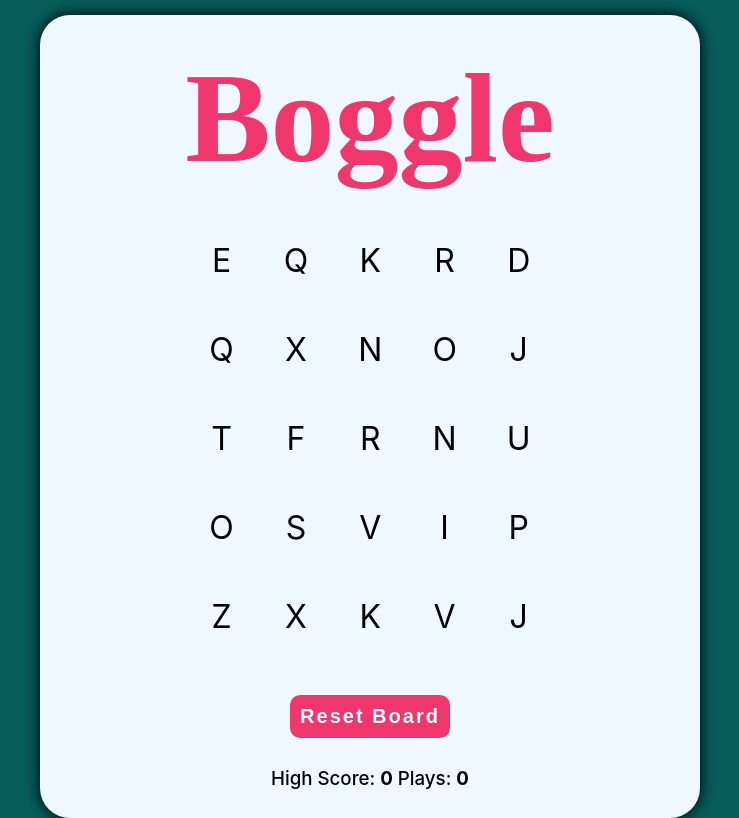
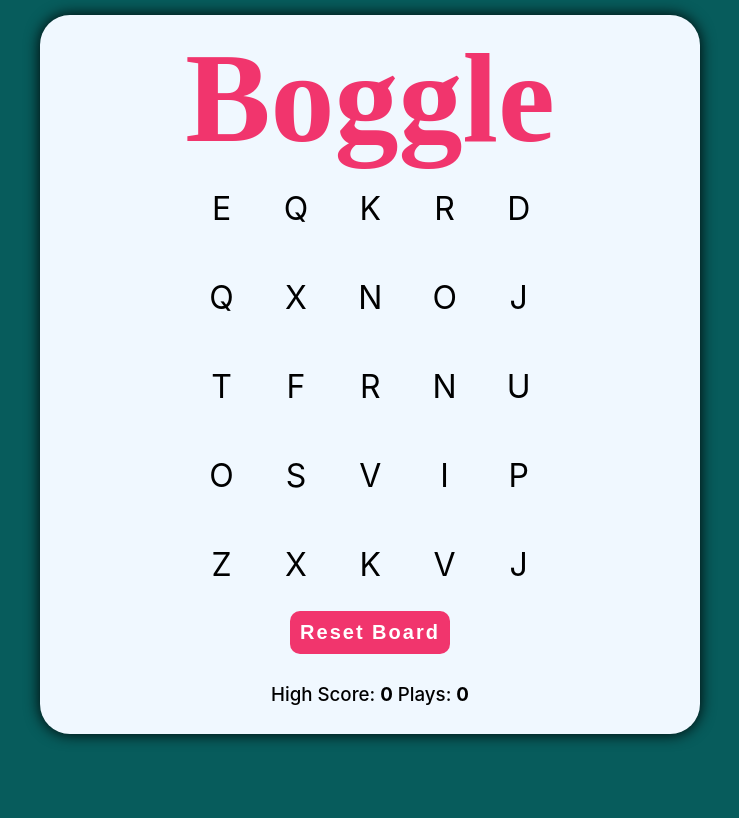
Before and after one commit to la-flor/boggle-js, a React (Create React App) app: page / in a window 1280 px wide. Shown: the whole page, without its empty margins (270-1009 px from the left). Built offline with nearby package versions, Linux system fonts and the light colour scheme.

Commit message:
Styling changes

```diff
--- a/src/App.css
+++ b/src/App.css
@@ -1,5 +1,4 @@
 body {
-  /* background-color: aqua; */
   background-color: rgb(7, 92, 92);
   height: calc(100vh - 50px);
   margin: 0;
@@ -38,6 +37,10 @@
   outline: none;
 }
 
+#word {
+  font-size: 1rem;
+}
+
 .words {
   list-style-type: none;
   margin: 0;
@@ -68,7 +71,6 @@
   text-align: center;
   font-size: 8rem;
   margin: 0;
-  padding-top: 20px;
   font-family: "Lobster", cursive;
   font-weight: 700;
   color: #f1356d;
@@ -121,7 +123,4 @@
     margin-top: 0;
     padding-top: 20px;
   }
-  .board {
-    border-spacing: 2rem;
-  }
 }
--- a/src/App.tsx
+++ b/src/App.tsx
@@ -68,8 +68,8 @@
   };
 
   return (
-    <div id="boggle" className="App">
-      <header className="App-header">
+    <div id="boggle">
+      <header>
         <h1>Boggle</h1>
       </header>
 
--- a/src/BoardTable.css
+++ b/src/BoardTable.css
@@ -1,4 +1,6 @@
 .board {
+  margin-top: -2rem;
+  margin-bottom: -2rem;
   margin-left: auto;
   margin-right: auto;
   font-size: 2rem;
@@ -19,6 +21,8 @@
 
 @media (max-width: 768px) {
   .board {
+    margin-top: 0rem;
+    margin-bottom: 0rem;
     border-spacing: 2rem;
   }
 }
--- a/src/BoardTable.tsx
+++ b/src/BoardTable.tsx
@@ -2,7 +2,7 @@
 
 const BoardTable = ({ board }: { board: Board }) => {
   return (
-    <table className="board fadein">
+    <table className="board">
       <tbody>
         {board.map((row, i) => (
           <tr key={i}>
```
